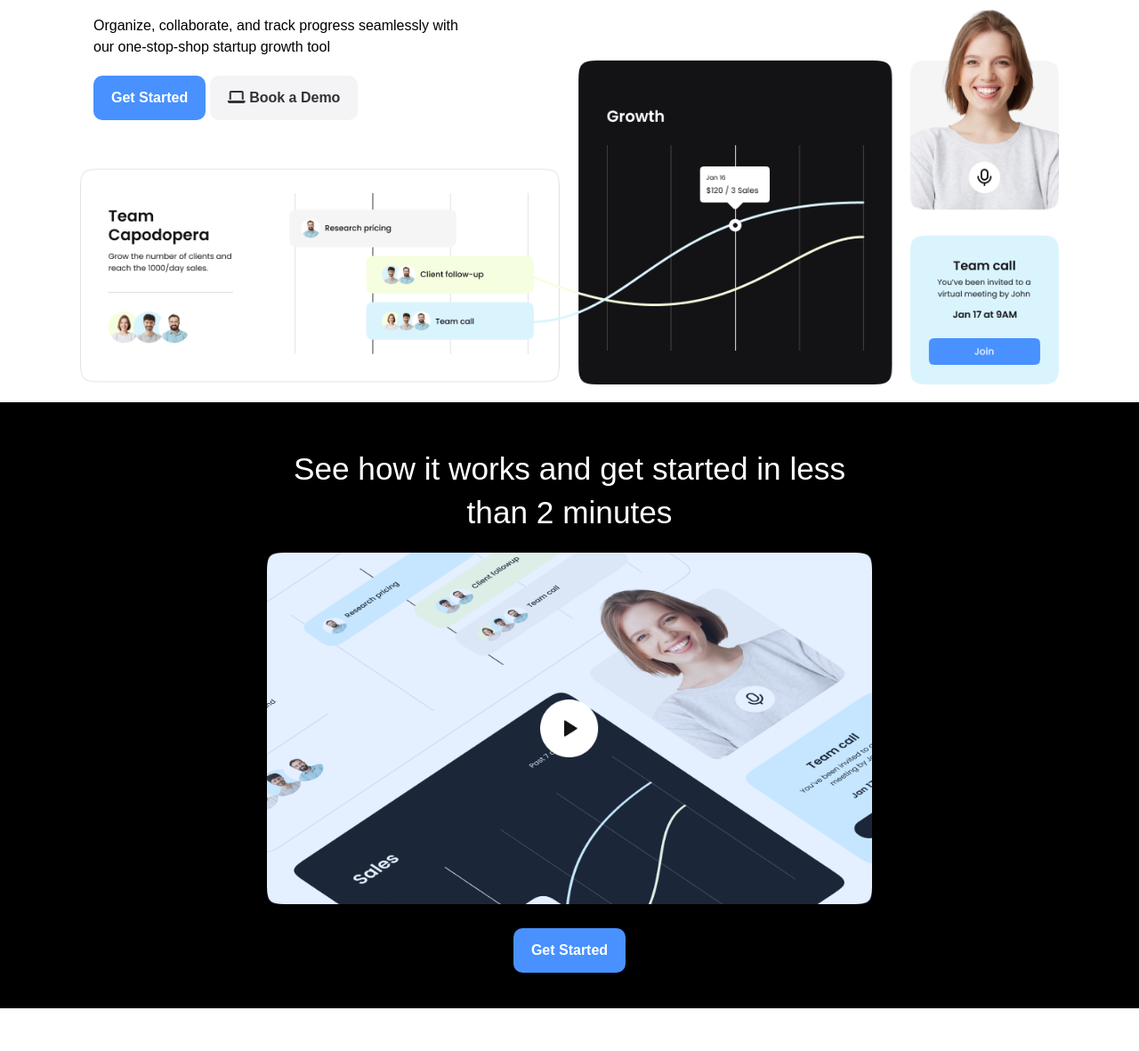
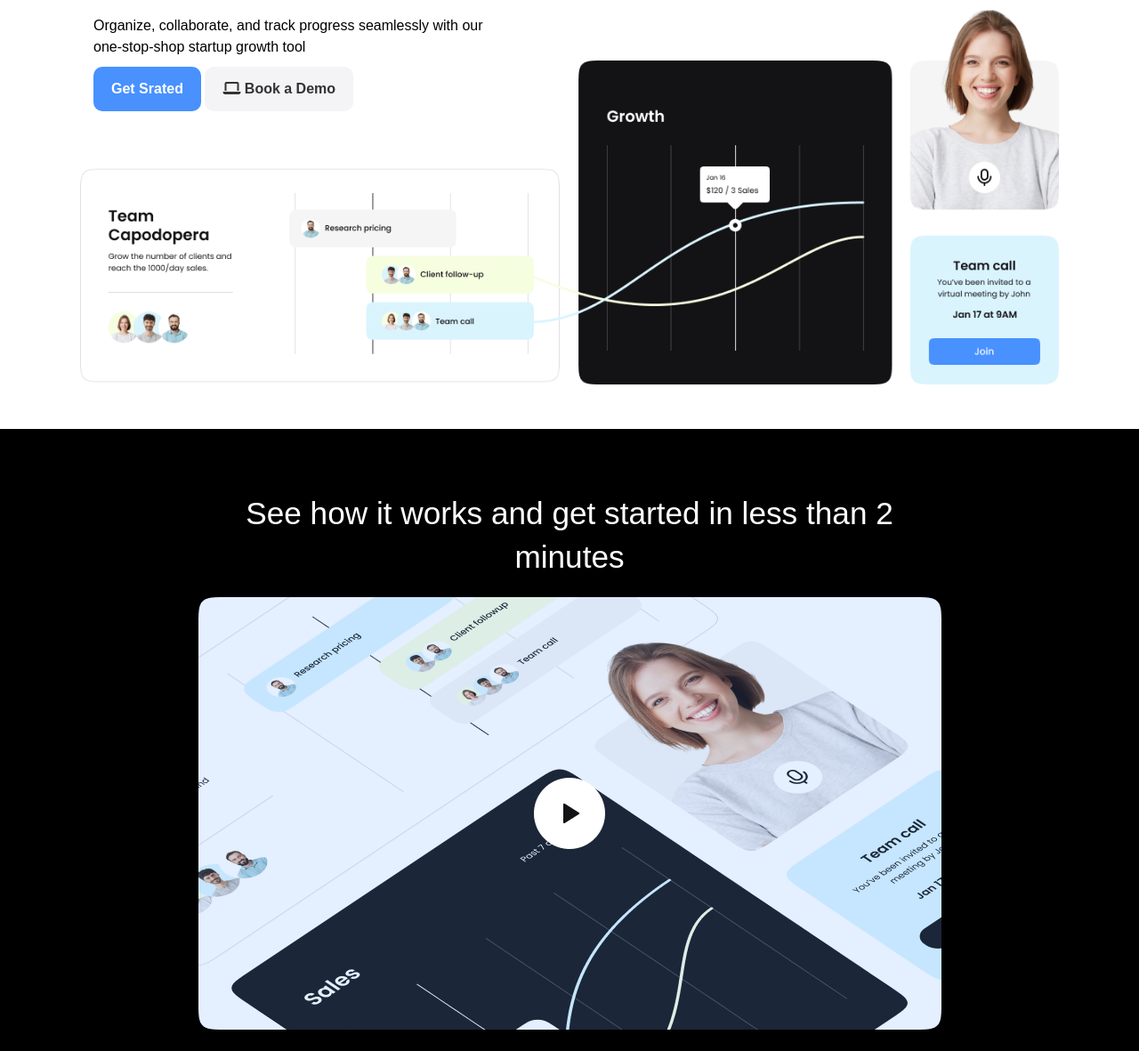
Before and after one commit to djbp17/DJP-Project-1, a plain HTML site: page index2.html in a window 1280 px wide. Shown: the part 255-1436 px from the top of the page at 89% size. Before the commit the page ends 1388 px from the top, so only its background shows below. Drawn offline with Linux system fonts and the light colour scheme.

Commit message:
Re-code from navbar to video section

```diff
--- a/index2.html
+++ b/index2.html
@@ -10,12 +10,12 @@
       crossorigin="anonymous"
       referrerpolicy="no-referrer"
     />
-    <link rel="stylesheet" href="style2.css" />
     <link
       rel="shortcut icon"
       href="img/hard-hat-50by50.ico"
       type="image/x-icon"
     />
+    <link rel="stylesheet" href="style2.css" />
     <title>DJP Project 1</title>
   </head>
   <body>
@@ -23,7 +23,7 @@
       <div class="container">
         <div class="logo">
           <a href="index2.html">
-            <img src="img/hard-hat-50by50.png" alt="logo" />
+            <img src="img/hard-hat-50by50.png" alt="Logo" />
           </a>
         </div>
         <div class="main-menu">
@@ -44,6 +44,7 @@
         </div>
       </div>
     </nav>
+
     <!-- Hero -->
     <section class="hero">
       <div class="container">
@@ -56,29 +57,30 @@
             one-stop-shop startup growth tool
           </p>
           <div class="hero-buttons">
-            <a class="btn btn-primary" href="#">Get Started</a>
-            <a class="btn" href="#">
+            <a class="btn btn-primary" chref="">Get Srated</a>
+            <a class="btn" chref="">
               <i class="fas fa-laptop"></i> Book a Demo
             </a>
           </div>
         </div>
       </div>
     </section>
+
     <!-- Video -->
-    <section class="video black-bg">
+    <section class="video bg-black">
       <div class="container-sm">
-        <h2 class="video-header text-xl text-center">
+        <h2 class="video-text text-xl text-center">
           See how it works and get started in less than 2 minutes
         </h2>
         <div class="video-content">
           <a href="#">
             <img
+              class="video-preview"
               src="img/video-preview.png"
-              alt="video"
-              class="video-preview"
+              alt="Video"
             />
           </a>
-          <a href="#" class="btn btn-primary">Get Started</a>
+          <a class="btn btn-primary" href="#">Get Started</a>
         </div>
       </div>
     </section>
--- a/style2.css
+++ b/style2.css
@@ -28,14 +28,10 @@ a {
   color: #333;
 }
 
-img {
-  max-width: 100%;
-}
-
 /* Navbar */
 .navbar {
+  background: #fff;
   padding: 20px;
-  background: #fff;
 }
 
 .navbar .container {
@@ -55,6 +51,10 @@ img {
   transition: 0.5s;
 }
 
+.navbar ul li a:hover {
+  color: var(--primary-color);
+}
+
 .navbar ul li a i {
   margin-right: 10px;
 }
@@ -63,13 +63,9 @@ img {
   margin-left: 10px;
 }
 
-.navbar ul li a:hover {
-  color: var(--primary-color);
-}
-
 /* Hero */
 .hero {
-  margin-bottom: 20px;
+  margin-bottom: 50px;
 }
 
 .hero .container {
@@ -83,17 +79,14 @@ img {
   width: 70%;
 }
 
-.hero .hero-text {
-  width: 55%;
-  margin-bottom: 20px;
+.hero-text {
+  width: 60%;
+  margin-bottom: 10px;
 }
 
-.video .video-preview {
-  margin-bottom: 20px;
-}
-
+/* Video */
 .video {
-  padding: 10px 0 40px;
+  padding: 30px 0 40px;
 }
 
 .video .video-content {
@@ -102,7 +95,11 @@ img {
   align-items: center;
 }
 
-/* Utility */
+.video-preview {
+  margin-bottom: 20px;
+}
+
+/* Utilities */
 .container {
   max-width: 1100px;
   margin: 0 auto;
@@ -112,7 +109,7 @@ img {
 .container-sm {
   max-width: 800px;
   margin: 0 auto;
-  padding: 0 60px;
+  padding: 0 15px;
 }
 
 /* Buttons */
@@ -120,8 +117,8 @@ img {
   background: var(--light-color);
   padding: 13px 20px;
   display: inline-block;
+  font-weight: 600;
   text-decoration: none;
-  font-weight: 600;
   border: none;
   border-radius: 10px;
   cursor: pointer;
@@ -143,8 +140,8 @@ img {
 }
 
 .btn-block {
+  width: 100%;
   display: block;
-  width: 100%;
 }
 
 /* Text Classes */
@@ -162,7 +159,7 @@ img {
   margin: 40px 0 20px;
 }
 
-.text-lg {
+.text-l {
   font-size: 1.8rem;
   line-height: 1.4;
   font-weight: normal;
@@ -188,22 +185,22 @@ img {
 }
 
 /* Backgrounds */
-.primary-bg {
+.bg-primary {
   background: var(--primary-color);
   color: #fff;
 }
 
-.light-bg {
+.bg-light {
   background: var(--light-color);
   color: #333;
 }
 
-.dark-bg {
+.bg-dark {
   background: var(--dark-color);
   color: #fff;
 }
 
-.black-bg {
+.bg-black {
   background: var(--black-color);
   color: #fff;
 }
```
Also changed, not shown: sample text.txt (added).
